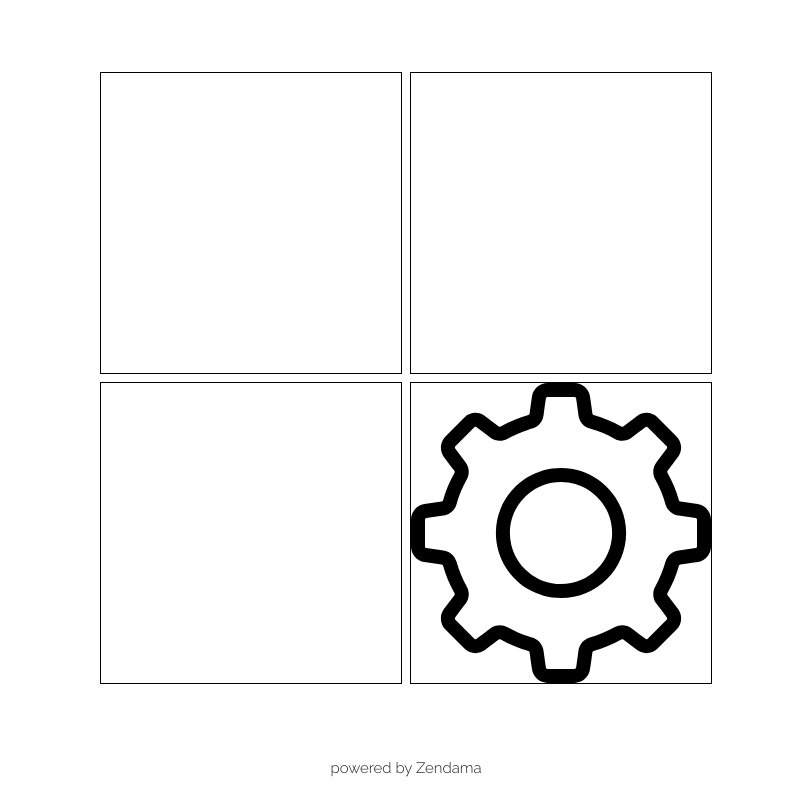
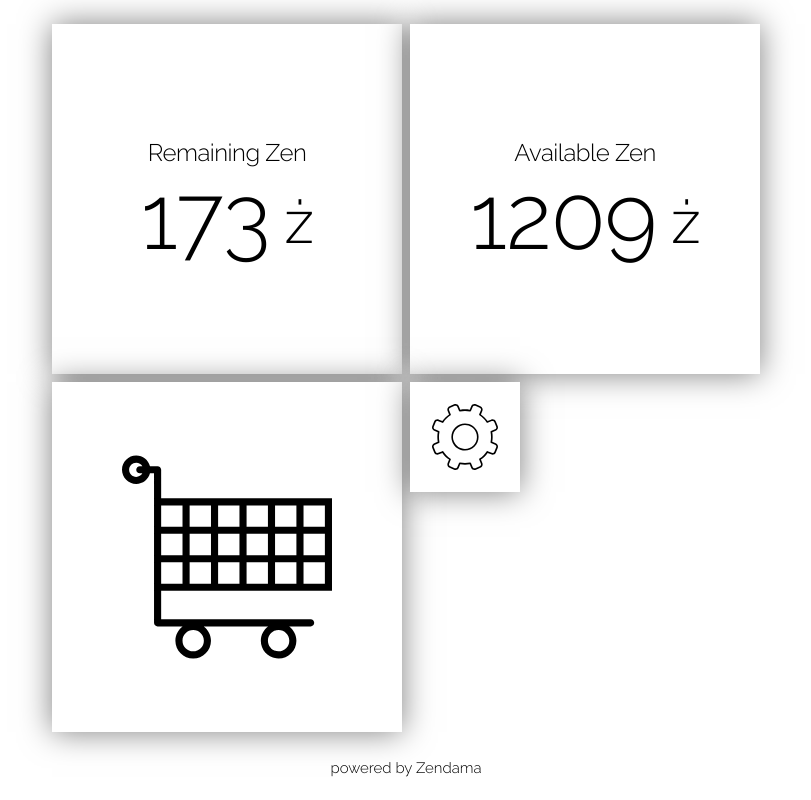
Before and after one commit to cboyce183/thesis-frontend, a React (Create React App) app in the folder thesis/: page / in a window 1280 px wide. Shown: the whole page, without its empty margins (234-1045 px from the left). Built offline with nearby package versions, Linux system fonts and the light colour scheme; the HTML template or start-up script is replaced by a standard one.

Commit message:
feat: basic panel structure

```diff
--- a/thesis/src/containers/Panel/Panel.css
+++ b/thesis/src/containers/Panel/Panel.css
@@ -1,3 +1,8 @@
+* {
+  color: black;
+  border-color: black;
+}
+
 .PanelPosition {
   height: 100%;
   width: 100%;
@@ -8,7 +13,7 @@
 }
 
 .PanelContainer {
-  width: 650px;
+  width: 750px;
   margin: auto;
   display: flex;
   justify-content: center;
@@ -17,8 +22,58 @@
 }
 
 .PanelSquare {
-  border: 1px solid black;
+  background-color: white;
+  /* border: 1px solid; */
   margin: 4px;
-  width: 300px;
-  height: 300px;
+  width: 350px;
+  height: 350px;
+  display: flex;
+  flex-direction: column;
+  justify-content: center;
+  align-items: center;
+  cursor: pointer;
+  box-shadow: 0px 0px 30px 0px rgba(0, 0, 0, 0.5);
+  transition: box-shadow 0.35s ease;
 }
+
+.PanelSquare:hover {
+  box-shadow: 0px 0px 10px 2px rgba(0,0,0,0.50);
+}
+
+.Wrapper {
+  text-align: center;
+  background-color: white;
+}
+
+.Currency {
+  background-color: white;
+  display: flex;
+  align-items: center;
+}
+
+p, h1, h2, h5, img {
+  background-color: white;
+}
+
+.Currency > h1 {
+  font-size: 90px;
+  line-height: 52px;
+}
+
+.Currency > h2 {
+  font-size: 60px;
+  line-height: 52px;
+  margin-bottom: 10px;
+  margin-left: 15px;
+}
+
+.Settings {
+  width: 110px;
+  height: 110px;
+  margin-right: 244px;
+  margin-bottom: 244px;
+}
+
+.PanelImg {
+  height: 60%;
+}
--- a/thesis/src/containers/Panel/Panel.js
+++ b/thesis/src/containers/Panel/Panel.js
@@ -10,13 +10,36 @@ class Panel extends Component {
         <div className="PanelPosition">
           <div className="PanelContainer">
             <div className="PanelSquare">
+              <div className="Wrapper">
+                <h5>Remaining Zen</h5>
+                <div className="Currency">
+                  <h1>173</h1>
+                  <h2>ż</h2>
+                </div>
+              </div>
             </div>
             <div className="PanelSquare">
+              <div className="Wrapper">
+                <h5>Available Zen</h5>
+                <div className="Currency">
+                  <h1>1209</h1>
+                  <h2>ż</h2>
+                </div>
+              </div>
             </div>
             <div className="PanelSquare">
+              <img
+                className="PanelImg"
+                alt="settings"
+                src={require('../../assets/cart.svg')}
+              />
             </div>
-            <div className="PanelSquare">
-              <img alt="settings" src={require('../../assets/settings.svg')}/>
+            <div className="PanelSquare Settings">
+              <img
+                className="PanelImg"
+                alt="settings"
+                src={require('../../assets/settings.svg')}
+              />
             </div>
           </div>
           <h6>powered by Zendama</h6>
```
Also changed, not shown: thesis/src/assets/cart.svg (added), thesis/src/assets/settings.svg, thesis/src/components/PanelSquare/PanelSquare.css (added), thesis/src/components/PanelSquare/PanelSquare.js (added).
